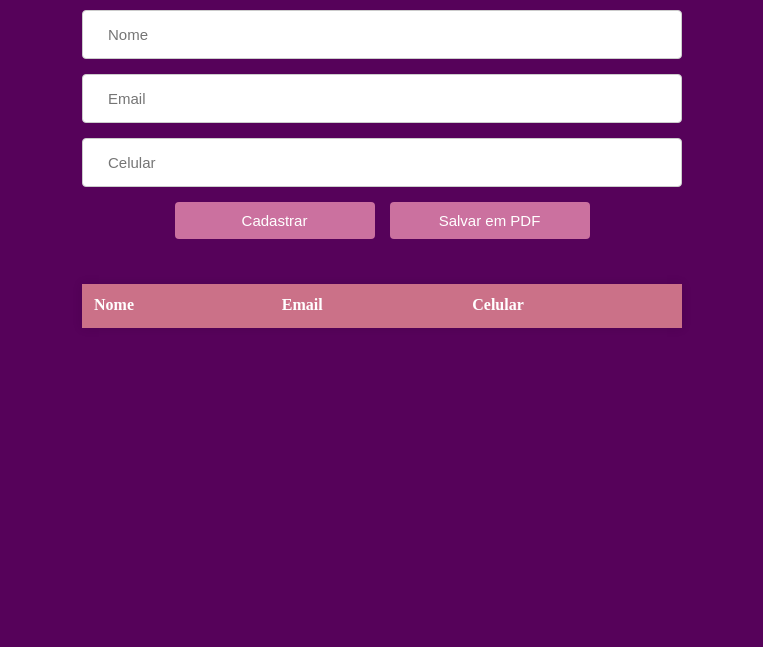
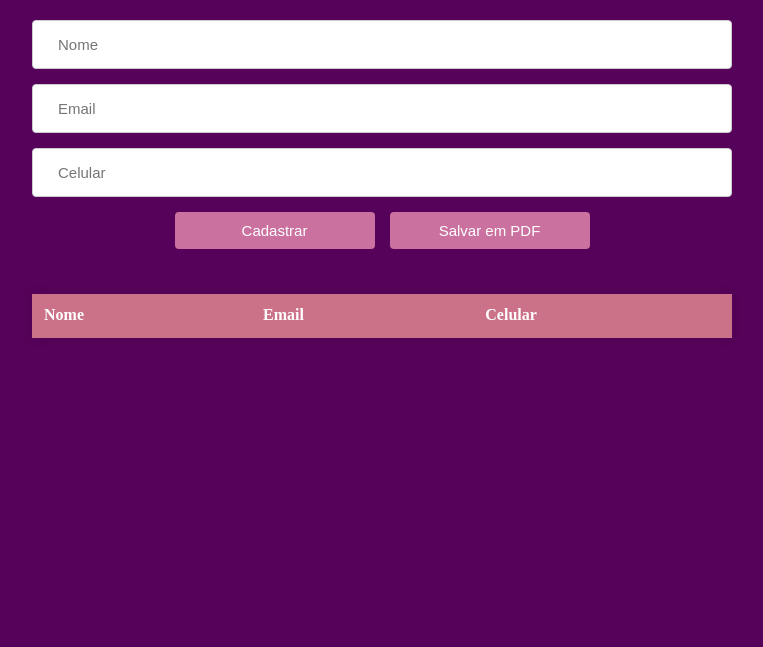
Before and after one commit to maryestraich/EstraichCad, a plain HTML site: page index.html in a window 1280 px wide. Shown: the part 153-800 px from the top of the page, without its empty margins (258-1021 px from the left). Drawn offline with nearby package versions, Linux system fonts and the light colour scheme.

Commit message:
Update index.html

```diff
--- a/index.html
+++ b/index.html
@@ -8,8 +8,8 @@
       font-family: serif;
       background-color: #56025a;
       margin: 35px auto;
-      max-width: 600px;
-      padding: 35px;
+      max-width: 700px;
+      padding: 45px;
       color: #56025a;
     }
     h1 {
```
